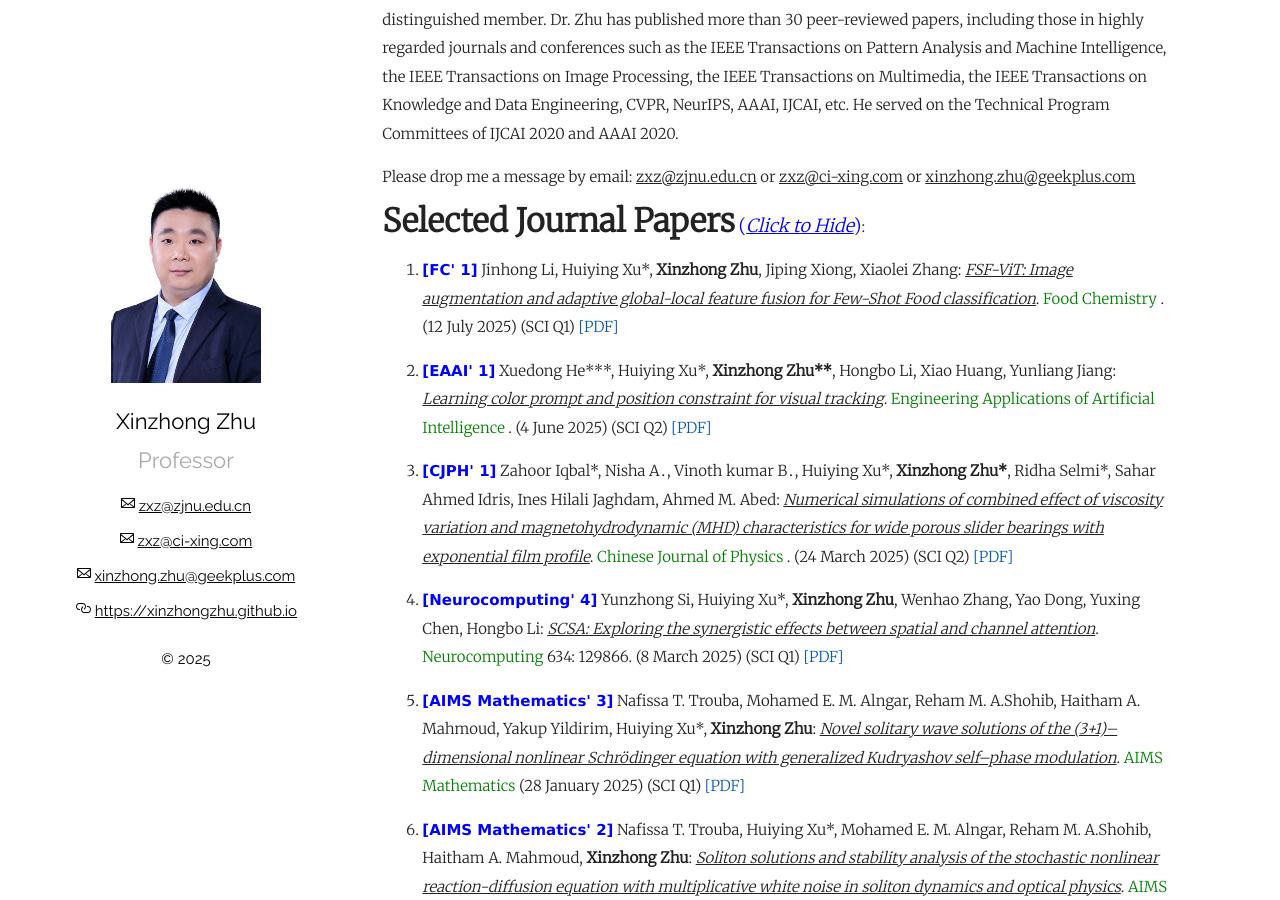
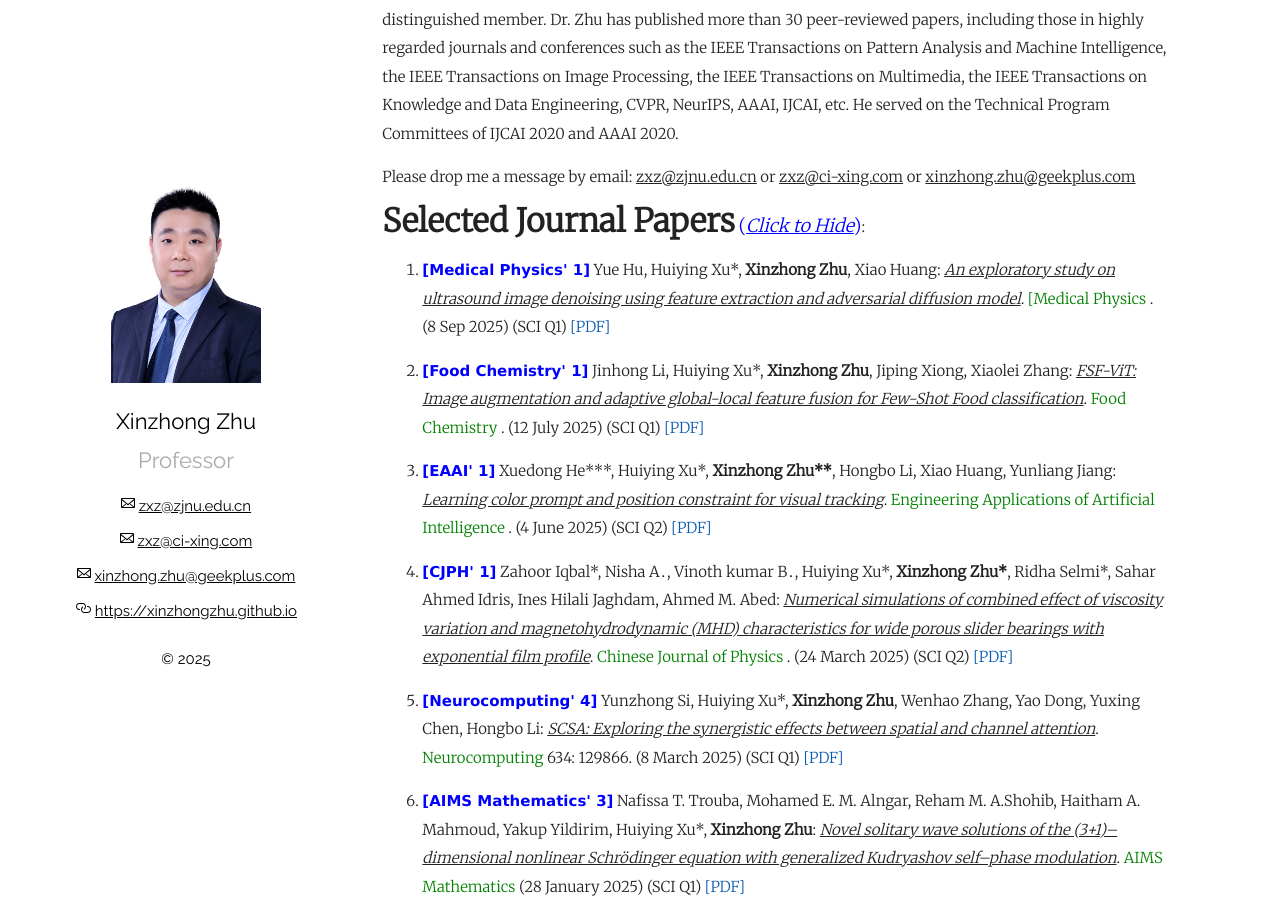
Before and after one commit to xinzhongzhu/xinzhongzhu.github.io, a Jekyll site: the page built from index.md, in a window 1280 px wide and 900 px high, scrolled down 347 px. Built offline with Jekyll 4.4.1, drawn with Linux system fonts in a browser that asks for light colours.

Commit message:
Update index.md

```diff
--- a/index.md
+++ b/index.md
@@ -16,7 +16,9 @@ Please drop me a message by email: <u>zxz@zjnu.edu.cn</u> or <u>zxz@ci-xing.com<
   <p>
   <ol>
 
- <p style="margin-top: 8px;"><li><font face="verdana" color="blue"><b>[FC' 1]</b></font> Jinhong Li, Huiying Xu*, <b>Xinzhong Zhu</b>, Jiping Xiong, Xiaolei Zhang: <i><u>FSF-ViT: Image augmentation and adaptive global-local feature fusion for Few-Shot Food classification</u></i>. <font color="green">Food Chemistry</font> . (12 July 2025) (SCI Q1) <a href = "https://xinzhongzhu.github.io/document/FSFViT.pdf">[PDF]</a></li></p>
+ <p style="margin-top: 8px;"><li><font face="verdana" color="blue"><b>[Medical Physics' 1]</b></font> Yue Hu, Huiying Xu*, <b>Xinzhong Zhu</b>, Xiao Huang: <i><u>An exploratory study on ultrasound image denoising using feature extraction and adversarial diffusion model</u></i>. <font color="green">[Medical Physics</font> . (8 Sep 2025) (SCI Q1) <a href = "https://xinzhongzhu.github.io/document/ADM-ExNet.pdf">[PDF]</a></li></p>
+
+ <p style="margin-top: 8px;"><li><font face="verdana" color="blue"><b>[Food Chemistry' 1]</b></font> Jinhong Li, Huiying Xu*, <b>Xinzhong Zhu</b>, Jiping Xiong, Xiaolei Zhang: <i><u>FSF-ViT: Image augmentation and adaptive global-local feature fusion for Few-Shot Food classification</u></i>. <font color="green">Food Chemistry</font> . (12 July 2025) (SCI Q1) <a href = "https://xinzhongzhu.github.io/document/FSFViT.pdf">[PDF]</a></li></p>
 
  <p style="margin-top: 8px;"><li><font face="verdana" color="blue"><b>[EAAI' 1]</b></font> Xuedong He***, Huiying Xu*, <b>Xinzhong Zhu**</b>, Hongbo Li, Xiao Huang, Yunliang Jiang: <i><u>Learning color prompt and position constraint for visual tracking</u></i>. <font color="green">Engineering Applications of Artificial Intelligence</font> . (4 June 2025) (SCI Q2) <a href = "https://xinzhongzhu.github.io/document/Learning color prompt.pdf">[PDF]</a></li></p>
 
```
